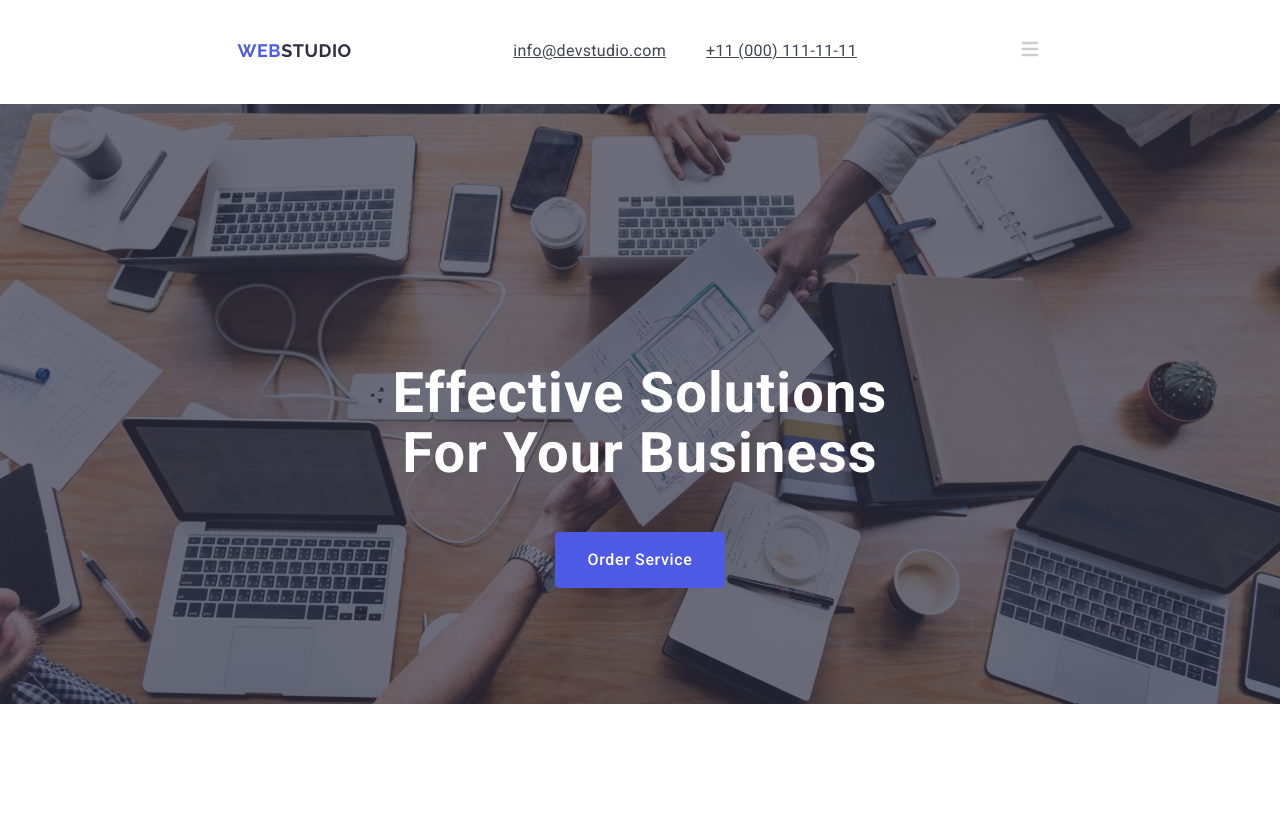
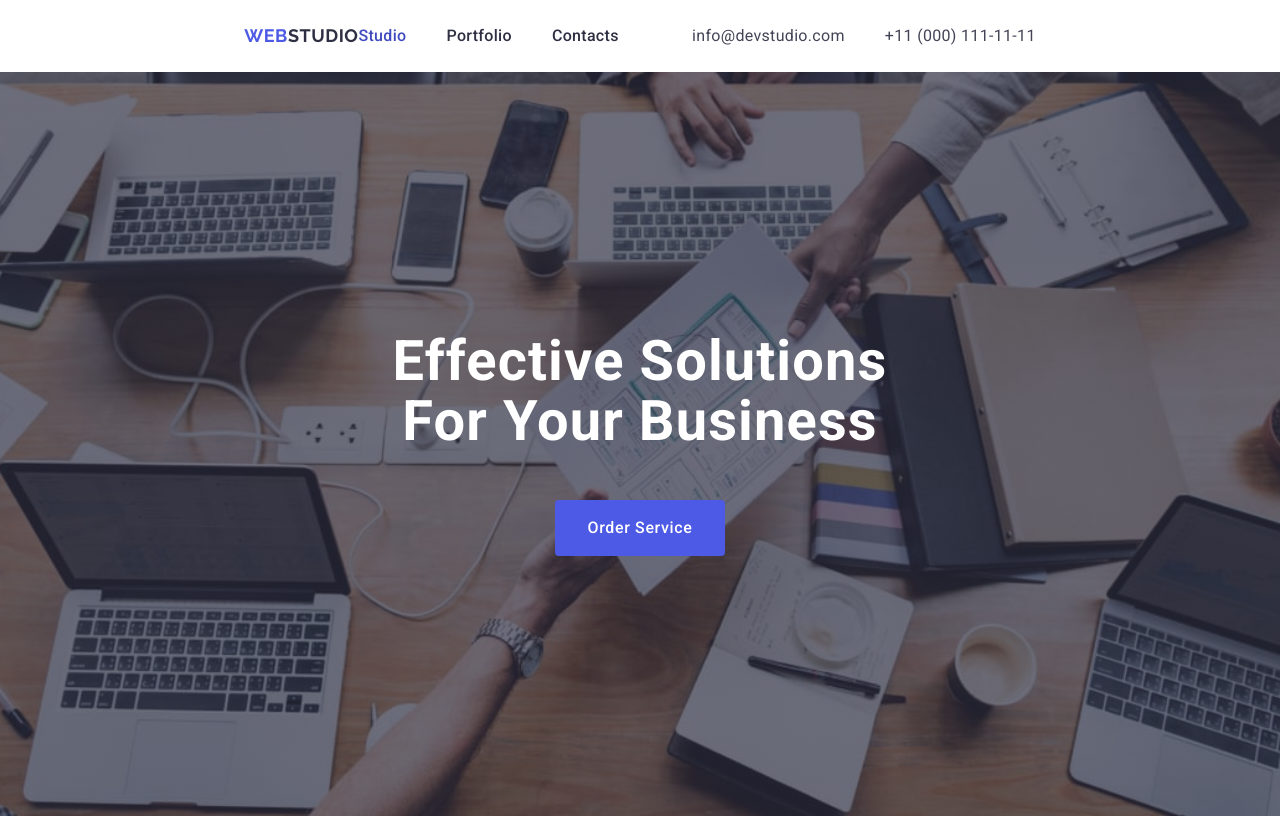
Before and after one commit to Palamarsha/goit-markup-hw-06, a plain HTML site: page index.html in a window 1280 px wide. Shown: the top 818 px of the page. Drawn offline with nearby package versions, Linux system fonts and the light colour scheme.

Commit message:
Update styles.css

```diff
--- a/css/styles.css
+++ b/css/styles.css
@@ -1209,7 +1209,6 @@ and (max-width: 1157px) {
         background-image: linear-gradient(rgba(46, 47, 66, 0.7),
                 rgba(46, 47, 66, 0.7)),
         url(../images/hero.jpg);
-        height: 600px;
     }
 
    .menu-contact {
@@ -1224,6 +1223,19 @@ and (max-width: 1157px) {
        display: flex;
        align-items: center;
    }
+
+  /* header */
+
+
+  .head-page{
+    padding: 0 156px 0 156px;
+  }
+
+.open-menu{
+    display: none;
+}
+
+
    .head-page-container {
        display: flex;
        justify-content:space-evenly;
@@ -1244,6 +1256,7 @@ and (max-width: 1157px) {
        letter-spacing: 0.02em;
        display: flex;
        padding: 24px 0 24px;
+       text-decoration: none;
    }
    .menu-link {
        padding-bottom: 24px;
@@ -1257,6 +1270,7 @@ and (max-width: 1157px) {
        line-height: 1.5;
        letter-spacing: 0.02em;
        transition: color 250ms cubic-bezier(0.4, 0, 0.2, 1);
+       text-decoration: none;
 
    }
 
@@ -1265,8 +1279,15 @@ and (max-width: 1157px) {
        color: #404bbf;
    }
    .menu{
-    margin-left: 76px;
-   }
+    display: flex;
+    padding-top: 24px;
+    padding-bottom: 24px;
+    gap: 40px;
+    text-decoration: none;
+}
+    .menu-contact{
+        gap: 40px;
+    }
 
    .contact{
     display: flex;
@@ -1280,6 +1301,12 @@ and (max-width: 1157px) {
        display: block;
        position: absolute;
        bottom: 20px;
+      }
+
+      .head-navigation-container{
+        display: flex;
+        justify-content: center;
+        align-items: center;
       }
 
 
```
